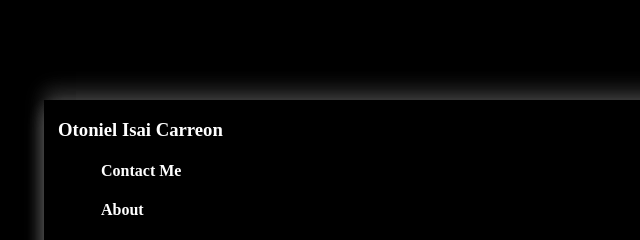
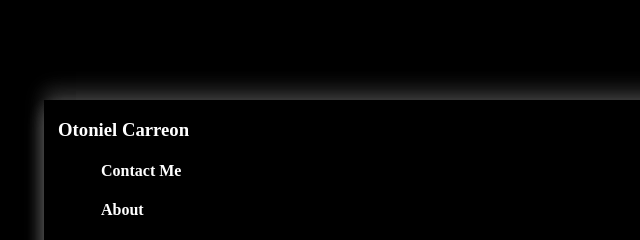
Before and after one commit to OatsCa/OatsCa.github.io, a plain HTML site: page index.html in a window 1280 px wide. Shown: the top 240 px of the page, 273-913 px from the left. Drawn offline with Linux system fonts and the light colour scheme.

Commit message:
changed middle name

```diff
--- a/index.html
+++ b/index.html
@@ -8,7 +8,7 @@
 <body>
     <div class="menu">
         <div class="content">
-            <h3>Otoniel Isai Carreon</h3>
+            <h3>Otoniel Carreon</h3>
             <div class="links">
                 <h4>Contact Me</h4>
                 <h4>About</h4>
```
